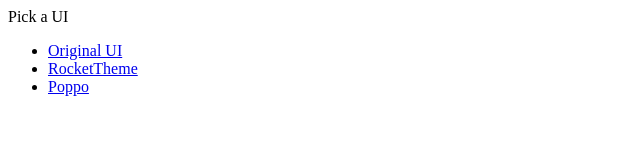
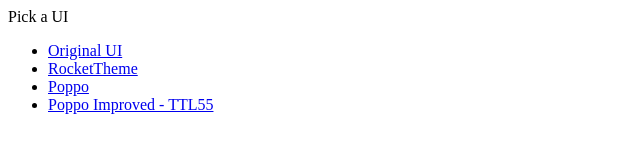
Before and after one commit to jabbink/PokemonGoBot, a plain HTML site: page index.html in a window 1280 px wide. Shown: the whole page, without its empty margins (0-640 px from the left). Drawn offline with Linux system fonts and the light colour scheme.

Commit message:
Added new GUI: TTL55 (#1)
* Added REST API features for Poppo UI.
Will update this more often.

* Tweaked some more, fixed getURL();

* Added Inventory list, disabled buttons for now. Need to add functionality

* * Added TTL55 as GIT submodule

```diff
--- a/index.html
+++ b/index.html
@@ -9,6 +9,7 @@
 <li><a href="/0.5.0-alpha4/map.html">Original UI</a></li>
 <li><a href="/RocketTheme/">RocketTheme</a></li>
 <li><a href="/Poppo/">Poppo</a></li>
+<li><a href="/TTL55/">Poppo Improved - TTL55</a></li>
 </ul>
 </p>
 </body>
```
Also changed, not shown: README.md, img/0.1.0-TTL55.png (added), 1 other file.
